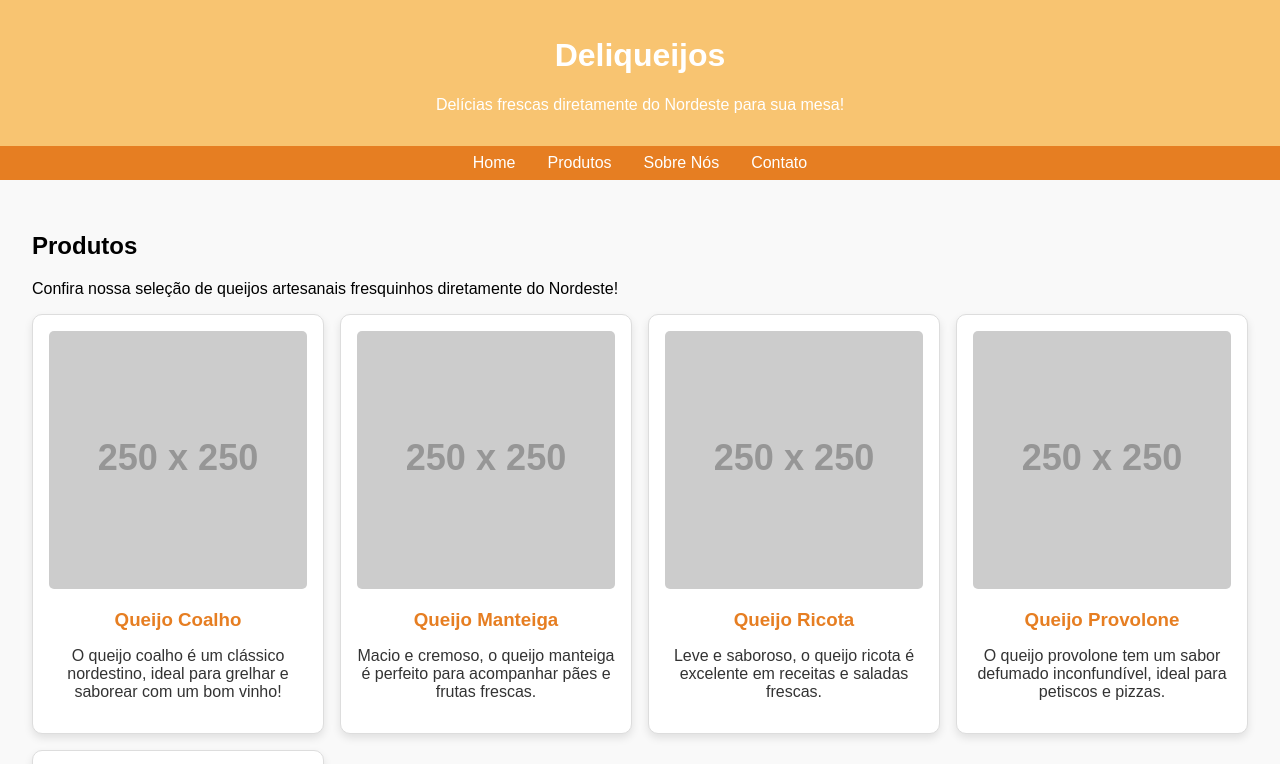
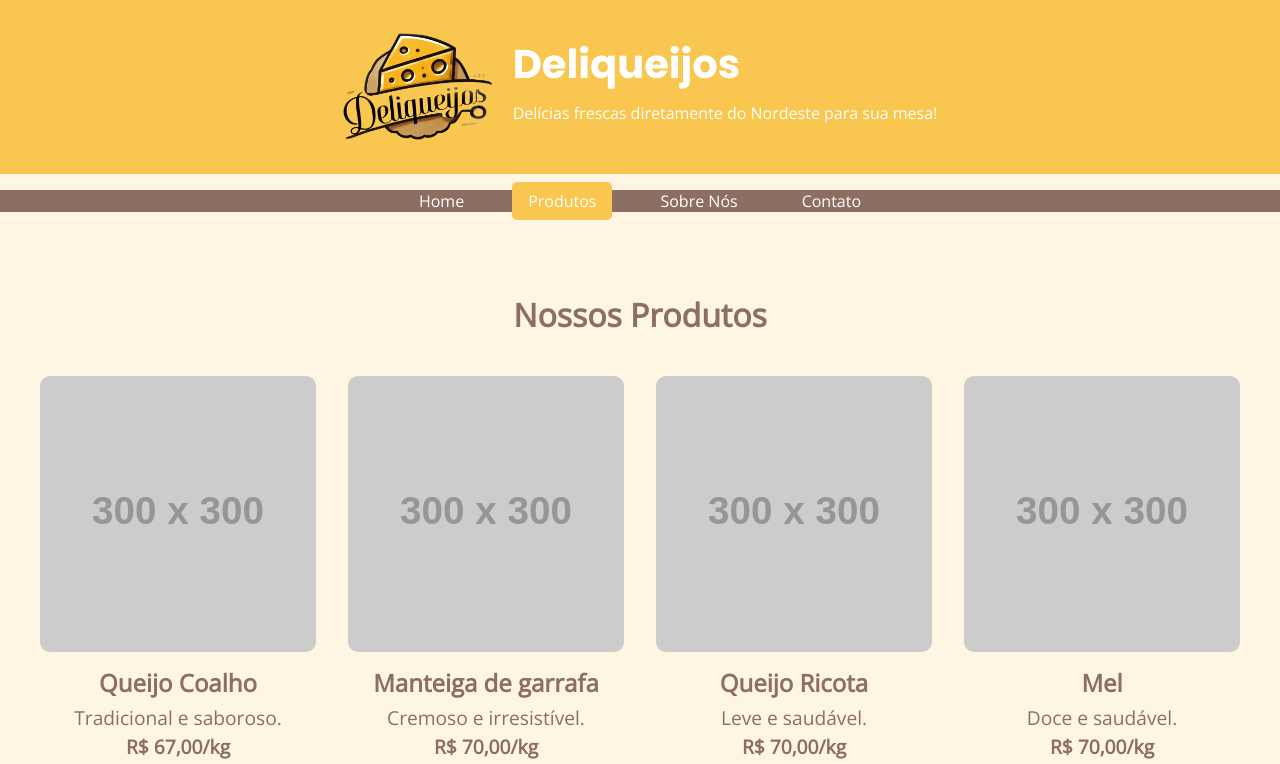
Before and after one commit to Juniobdm/deliqueijos, a plain HTML site: page produtos.html in a window 1280 px wide. Shown: the top 764 px of the page. Drawn offline with nearby package versions, Linux system fonts and the light colour scheme; placeholder pictures from the web are drawn by us.

Commit message:
produtos.html

```diff
--- a/produtos.html
+++ b/produtos.html
@@ -3,141 +3,310 @@
 <head>
     <meta charset="UTF-8">
     <meta name="viewport" content="width=device-width, initial-scale=1.0">
-    <title>Deliqueijos - Produtos</title>
+    <title>Contato - Deliqueijos: Queijos Artesanais do Nordeste</title>
+    <!-- Fontes do Google Fonts -->
+    <link href="https://fonts.googleapis.com/css2?family=Poppins:wght@700&family=Open+Sans:wght@400&display=swap" rel="stylesheet">
+    <!-- Font Awesome CDN para os ícones -->
+    <link rel="stylesheet" href="https://cdnjs.cloudflare.com/ajax/libs/font-awesome/6.0.0-beta3/css/all.min.css">
     <style>
+        /* Definindo as cores principais */
+        :root {
+            --amarelo-queijo: #F9C74F;
+            --creme-suave: #FFF5E3;
+            --marrom-rustico: #8D6E63;
+            --branco-puro: #FFFFFF;
+            --cinza-notepad: #f4f4f4;
+        }
+
+        /* Estilos globais */
         body {
-            font-family: Arial, sans-serif;
+            font-family: 'Open Sans', sans-serif;
+            background-color: var(--creme-suave);
+            color: var(--marrom-rustico);
             margin: 0;
             padding: 0;
-            background-color: #f9f9f9;
         }
+
+        /* Header */
         header {
-            background-color: #f8c471;
-            color: #fff;
-            padding: 1rem;
+            background-color: var(--amarelo-queijo);
+            padding: 2rem 3rem;
             text-align: center;
-        }
-        nav {
-            background-color: #e67e22;
-            padding: 0.5rem;
-        }
-        nav ul {
-            list-style: none;
+            color: var(--branco-puro);
             display: flex;
             justify-content: center;
+            align-items: center;
+        }
+
+        header .content {
+            display: flex;
+            justify-content: center;
+            align-items: center;
+            gap: 20px;
+            width: 100%;
+            max-width: 1200px;
+        }
+
+        header img {
+            max-width: 150px;
+            border-radius: 10px;
+        }
+
+        header div > div {
+            display: flex;
+            flex-direction: column;
+            align-items: flex-start;
+        }
+
+        header h1 {
+            font-family: 'Poppins', sans-serif;
+            font-size: 2.5rem;
             margin: 0;
+        }
+
+        header p {
+            font-family: 'Open Sans', sans-serif;
+            font-size: 1rem;
+            margin-top: 0.5rem;
+        }
+
+        /* Menu de navegação */
+        nav {
+            background-color: var(--marrom-rustico);
+            color: var(--branco-puro);
+            position: relative;
+        }
+
+        nav ul {
+            display: flex;
+            justify-content: center;
+            list-style: none;
             padding: 0;
-            flex-wrap: wrap; /* Flex-wrap para responsividade */
         }
+
         nav ul li {
             margin: 0 1rem;
+            position: relative;
         }
+
         nav ul li a {
-            color: #fff;
+            color: var(--branco-puro);
             text-decoration: none;
-        }
-        main {
-            padding: 2rem;
-        }
-        .product-list {
-            display: grid;
-            grid-template-columns: repeat(auto-fill, minmax(250px, 1fr)); /* Grid responsivo */
-            gap: 1rem;
-        }
-        .product-card {
-            background-color: #fff;
-            padding: 1rem;
-            border: 1px solid #ddd;
-            border-radius: 10px;
-            text-align: center;
-            box-shadow: 0 4px 8px rgba(0, 0, 0, 0.1);
-        }
-        .product-card img {
-            width: 100%;
-            height: auto;
+            padding: 0.5rem 1rem;
             border-radius: 5px;
         }
-        .product-card h3 {
-            margin: 1rem 0;
-            color: #e67e22;
-        }
-        .product-card p {
-            color: #333;
-        }
-        footer {
-            background-color: #2c3e50;
-            color: #fff;
-            text-align: center;
-            padding: 1rem;
-            margin-top: 2rem;
+
+        nav ul li a:hover, nav ul li a.active {
+            background-color: var(--amarelo-queijo);
         }
 
-        /* Media Queries para responsividade */
+        /* Menu em telas pequenas */
         @media (max-width: 768px) {
-            header h1 {
+            nav ul {
+                display: none;
+                flex-direction: column;
+                width: 100%;
+            }
+
+            nav ul li {
+                margin: 1rem 0;
+            }
+
+            nav ul li a {
+                text-align: center;
+            }
+
+            .menu-toggle {
+                display: block;
+                background-color: var(--marrom-rustico);
+                color: var(--branco-puro);
+                padding: 1rem;
+                text-align: center;
+                cursor: pointer;
                 font-size: 1.5rem;
+                position: absolute;
+                top: 20px;
+                right: 20px;
+                border: none;
+                z-index: 999;
             }
-            nav ul {
-                flex-direction: column;
+
+            nav.active ul {
+                display: flex;
             }
         }
 
-        @media (max-width: 480px) {
-            header h1 {
-                font-size: 1.2rem;
+        @media (min-width: 769px) {
+            .menu-toggle {
+                display: none;
             }
+
+            nav ul {
+                display: flex !important;
+                justify-content: center;
+            }
+
             nav ul li {
-                margin: 0.5rem 0;
+                margin: 0 1rem;
             }
+
+            nav ul li a {
+                text-align: center;
+            }
+        }
+
+        /* Footer */
+        footer {
+            background-color: var(--marrom-rustico);
+            color: var(--branco-puro);
+            text-align: center;
+            padding: 1rem;
+        }
+
+        footer p {
+            font-family: 'Open Sans', sans-serif;
+            margin: 0;
+        }
+
+        /* Estilo para o texto sobre a empresa */
+        main {
+            padding: 2rem;
+            max-width: 1200px;
+            margin: 0 auto;
+            text-align: justify;
+            line-height: 1.8;
+        }
+
+        main h2 {
+            text-align: center;
+            font-size: 2rem;
+            margin-bottom: 2rem;
+        }
+
+        main p {
+            font-size: 1.2rem;
+            line-height: 1.8;
+            margin-bottom: 1.5rem;
+        }
+
+        /* Estilo para o bloco de contato sem fundo e com a mesma fonte do site */
+        .contact-info {
+            font-family: 'Open Sans', sans-serif;
+            line-height: 1.8;
+            font-size: 1.1rem;
+            margin-bottom: 1.5rem;
+            /* Remover o white-space: pre-wrap para não quebrar o texto */
+        }
+
+        /* Estilo para os ícones de redes sociais */
+        .social-links a {
+            font-size: 2rem;
+            margin: 0 15px;
+            color: var(--marrom-rustico);
+            text-decoration: none;
+            transition: color 0.3s ease;
+        }
+
+        .social-links a:hover {
+            color: var(--amarelo-queijo);
+        }
+
+        .social-links {
+            text-align: center;
+            margin-top: 1rem;
+        }
+
+        /* Alterações para organizar as imagens em grade */
+        .products {
+            display: grid;
+            grid-template-columns: repeat(auto-fill, minmax(250px, 1fr)); /* Cria uma grade responsiva */
+            gap: 2rem;
+            justify-items: center;
+        }
+
+        .product img {
+            width: 100%;
+            border-radius: 10px;
+        }
+
+        .product h3 {
+			margin-bottom: 0; /* Remove o espaçamento inferior do título */
+            text-align: center;
+            font-size: 1.5rem;
+            margin-top: 0rem;
+        }
+
+        .product p {
+            text-align: center;
+			margin: 0; /* Remove os espaçamentos externos */
+            line-height: 1.5; /* Altura da linha mínima para textos colados */
         }
     </style>
 </head>
 <body>
     <header>
-        <h1>Deliqueijos</h1>
-        <p>Delícias frescas diretamente do Nordeste para sua mesa!</p>
+        <div class="content">
+            <img src="https://raw.githubusercontent.com/Juniobdm/deliqueijos/main/deliqueijos-bg.png" alt="Logo Deliqueijos">
+            <div>
+                <h1>Deliqueijos</h1>
+                <p>Delícias frescas diretamente do Nordeste para sua mesa!</p>
+            </div>
+        </div>
     </header>
     <nav>
+        <button class="menu-toggle" onclick="toggleMenu()">&#9776;</button>
         <ul>
-            <li><a href="index.html">Home</a></li>
+            <li><a href="index.html"">Home</a></li>
             <li><a href="produtos.html" class="active">Produtos</a></li>
             <li><a href="sobre.html">Sobre Nós</a></li>
             <li><a href="contato.html">Contato</a></li>
         </ul>
     </nav>
     <main>
-        <h2>Produtos</h2>
-        <p>Confira nossa seleção de queijos artesanais fresquinhos diretamente do Nordeste!</p>
-        <div class="product-list">
-            <div class="product-card">
-                <img src="https://via.placeholder.com/250x250?text=Queijo+Coalho" alt="Queijo Coalho">
+        <h2>Nossos Produtos</h2>
+        <div class="products">
+            <div class="product">
+                <img src="https://via.placeholder.com/300" alt="Queijo Coalho">
                 <h3>Queijo Coalho</h3>
-                <p>O queijo coalho é um clássico nordestino, ideal para grelhar e saborear com um bom vinho!</p>
+                <p>Tradicional e saboroso.</p>
+                <p><strong>R$ 67,00/kg</strong></p>
             </div>
-            <div class="product-card">
-                <img src="https://via.placeholder.com/250x250?text=Queijo+Manteiga" alt="Queijo Manteiga">
-                <h3>Queijo Manteiga</h3>
-                <p>Macio e cremoso, o queijo manteiga é perfeito para acompanhar pães e frutas frescas.</p>
+            <div class="product">
+                <img src="https://via.placeholder.com/300" alt="Queijo Manteiga">
+                <h3>Manteiga de garrafa</h3>
+                <p>Cremoso e irresistível.</p>
+                <p><strong>R$ 70,00/kg</strong></p>
             </div>
-            <div class="product-card">
-                <img src="https://via.placeholder.com/250x250?text=Queijo+Ricota" alt="Queijo Ricota">
+            <div class="product">
+                <img src="https://via.placeholder.com/300" alt="Queijo Ricota">
                 <h3>Queijo Ricota</h3>
-                <p>Leve e saboroso, o queijo ricota é excelente em receitas e saladas frescas.</p>
+                <p>Leve e saudável.</p>
+                <p><strong>R$ 70,00/kg</strong></p>
             </div>
-            <div class="product-card">
-                <img src="https://via.placeholder.com/250x250?text=Queijo+Provolone" alt="Queijo Provolone">
-                <h3>Queijo Provolone</h3>
-                <p>O queijo provolone tem um sabor defumado inconfundível, ideal para petiscos e pizzas.</p>
+            <div class="product">
+                <img src="https://via.placeholder.com/300" alt="Queijo Ricota">
+                <h3>Mel</h3>
+                <p>Doce e saudável.</p>
+                <p><strong>R$ 70,00/kg</strong></p>
             </div>
-            <div class="product-card">
-                <img src="https://via.placeholder.com/250x250?text=Queijo+Prato" alt="Queijo Prato">
-                <h3>Queijo Prato</h3>
-                <p>Versátil e saboroso, o queijo prato é ótimo para sanduíches, lasanhas e até petiscos.</p>
+            <div class="product">
+                <img src="https://via.placeholder.com/300" alt="Queijo Ricota">
+                <h3>Requeijão</h3>
+                <p>Cremoso e irresistível.</p>
+                <p><strong>R$ 70,00/kg</strong></p>
             </div>
         </div>
     </main>
     <footer>
         <p>&copy; 2024 Deliqueijos. Todos os direitos reservados.</p>
     </footer>
+
+    <script>
+        // Menu Toggle Script
+        function toggleMenu() {
+            const nav = document.querySelector('nav');
+            nav.classList.toggle('active');
+        }
+    </script>
 </body>
 </html>
```
